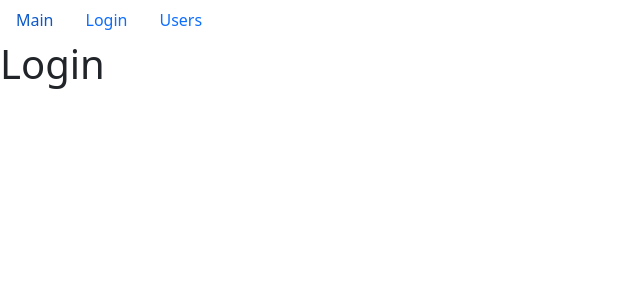
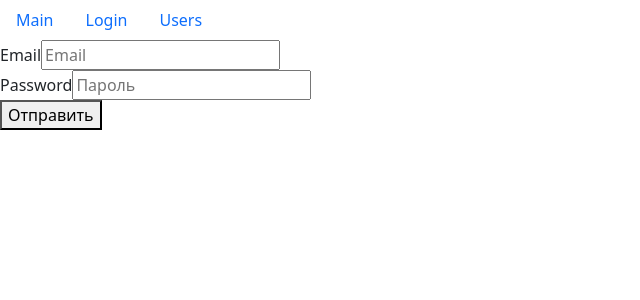
Before and after one commit to gumirus/fast-company-two, a React (Create React App) app: page /login in a window 1280 px wide. Shown: the top 300 px of the page, without its empty margins (0-640 px from the left). Built offline with nearby package versions, Linux system fonts and the light colour scheme.

Commit message:
correction

```diff
--- /dev/null
+++ b/src/app/components/userPage.jsx
@@ -0,0 +1,39 @@
+import React, { useEffect, useState } from "react";
+import PropTypes from "prop-types";
+import API from "../api";
+import QualitiesList from "./qualitiesList";
+import { useHistory } from "react-router-dom";
+
+const UserPage = ({ userId }) => {
+  const history = useHistory();
+  const [user, setUser] = useState();
+
+  useEffect(() => {
+    API.users.getById(userId).then((data) => setUser(data));
+  });
+
+  const handleClick = () => {
+    history.push(`/users`);
+  };
+
+  if (user) {
+    return (
+      <div>
+        <h1>{user.name}</h1>
+        <h2>Профессия:{user.profession.name}</h2>
+        <QualitiesList qualities={user.qualities} />
+        <h5>Встретился, раз:{user.completedMeetings}</h5>
+        <h2>Rate:{user.rate}</h2>
+        <button onClick={handleClick}>Все пользователи</button>
+      </div>
+    );
+  } else {
+    return <h3>Loading...</h3>;
+  }
+};
+
+UserPage.propTypes = {
+  userId: PropTypes.string.isRequired,
+};
+
+export default UserPage;
--- a/src/app/components/usersPage.jsx
+++ /dev/null
@@ -1,46 +0,0 @@
-import React, { useEffect, useState } from "react";
-import PropTypes from "prop-types";
-import Quality from "./quality";
-import API from "../api";
-import { useHistory } from "react-router-dom";
-
-const UsersPage = ({ id }) => {
-  const [user, setUser] = useState();
-  const history = useHistory();
-
-  useEffect(() => {
-    API.users.getById(id).then((user) => setUser(user));
-  }, []);
-  if (!user) return <h3>Loading...</h3>;
-  const { name, qualities, profession, completedMeetings } = user;
-  // if (user) {
-  return (
-    <div>
-      <h2>{name}</h2>
-      <h3>Профессия: {profession.name}</h3>
-      <div>
-        {qualities.map((quality) => (
-          <Quality key={quality._id} {...quality} />
-        ))}
-      </div>
-      <h5>Встретился, раз: {completedMeetings}</h5>
-
-      <button
-        onClick={() => {
-          history.push(`/users`);
-        }}
-      >
-        Все Пользователи
-      </button>
-    </div>
-  );
-  // } else {
-  //   return <h1>Loading</h1>;
-  // }
-};
-
-UsersPage.propTypes = {
-  id: PropTypes.string.isRequired,
-};
-
-export default UsersPage;
--- a/src/app/layouts/login.jsx
+++ b/src/app/layouts/login.jsx
@@ -1,7 +1,39 @@
 import React from "react";
+import { useState } from "react";
 
 const Login = () => {
-  return <h1>Login</h1>;
+  const [email, setEmail] = useState("");
+  const handleChange = (e) => {
+    setEmail(e.target.value);
+    console.log(e.target.value);
+  };
+  return (
+    <form action="">
+      <div>
+        <label htmlFor="email">Email</label>
+        <input
+          placeholder="Email"
+          type="text"
+          name="email"
+          id="email"
+          value={email}
+          onChange={handleChange}
+        />
+      </div>
+      <div>
+        <label htmlFor="password">Password</label>
+        <input
+          placeholder="Пароль"
+          id="password"
+          type="password"
+          name="password"
+        />
+      </div>
+      <div>
+        <button type="submit">Отправить</button>
+      </div>
+    </form>
+  );
 };
 
 export default Login;
--- a/src/app/layouts/users.jsx
+++ b/src/app/layouts/users.jsx
@@ -1,13 +1,13 @@
 import React from "react";
 import { useParams } from "react-router-dom";
-import UsersPage from "../components/usersPage";
+import UsersPage from "../components/userPage";
 import UsersList from "../components/usersList";
 
 const Users = () => {
   const params = useParams();
   const { userId } = params;
   return (
-    <>{userId ? <UsersPage id={userId} /> : <UsersList Users={Users} />}</>
+    <>{userId ? <UsersPage userId={userId} /> : <UsersList Users={Users} />}</>
   );
 };
 
```
Also changed, not shown: src/app/components/user.jsx (deleted, +0 -50 lines).
